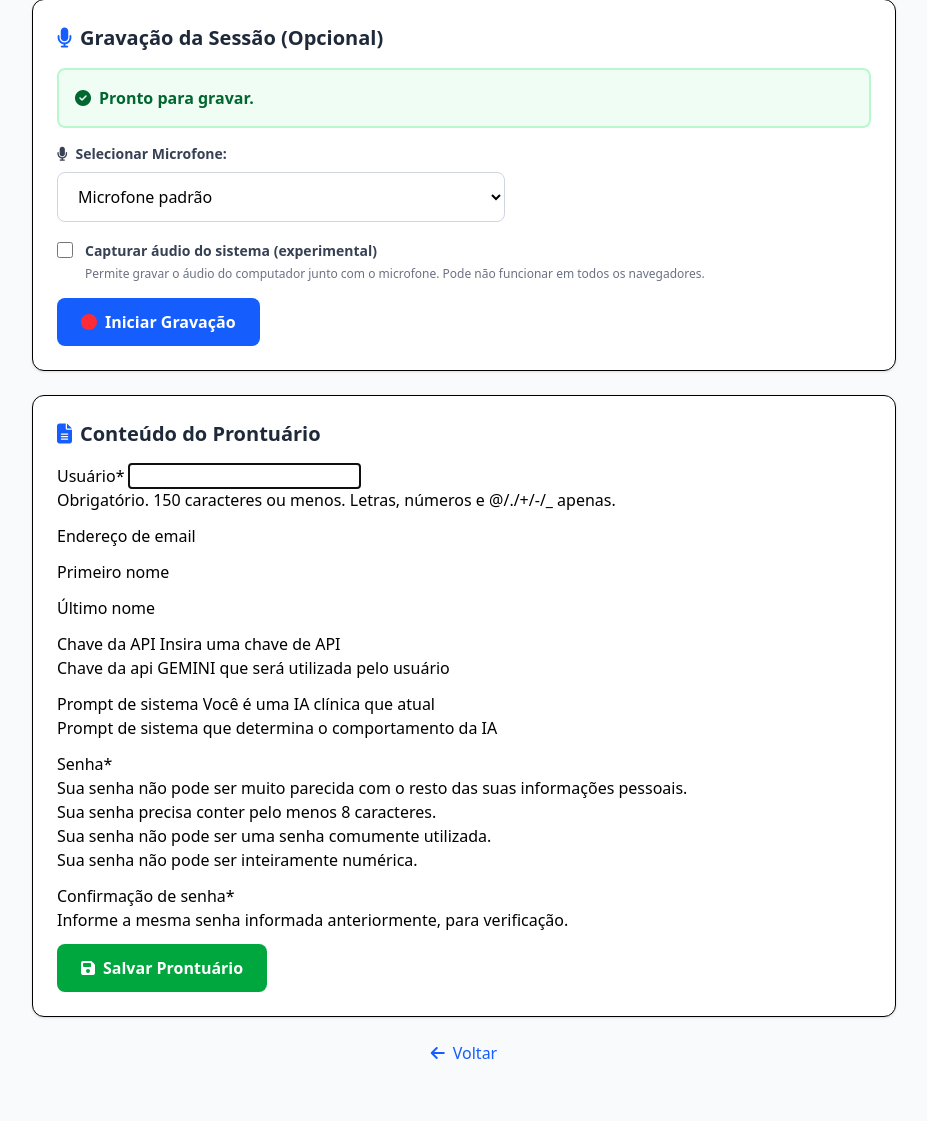
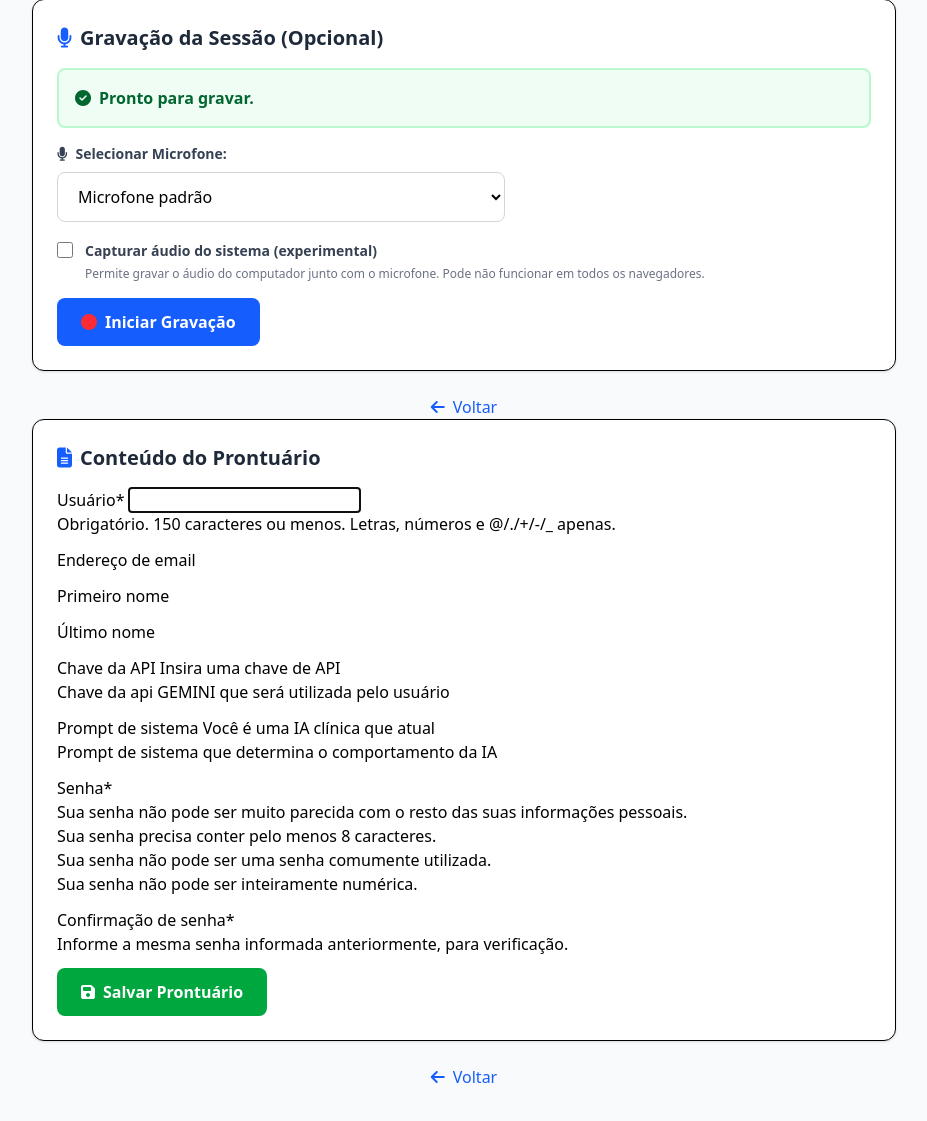
Before and after one commit to psifabiohenrique/psi-assist-backend, a Django app: template src/psy_records/templates/psy_records/psyrecord_form.html in a window 1280 px wide. Shown: the part 341-1462 px from the top of the page, without its empty margins (176-1103 px from the left). Before the commit the page ends 1400 px from the top, so only its background shows below. Run offline with Django 5.2, Linux system fonts and the light colour scheme; the template is opened without the code that fills it: values that come from a table or form of the project are taken from there, others are empty; some libraries are stand-ins or nearby versions.

Commit message:
Added a top return button on psyrecord_form.

```diff
--- a/src/psy_records/templates/psy_records/psyrecord_form.html
+++ b/src/psy_records/templates/psy_records/psyrecord_form.html
@@ -197,6 +197,15 @@
         </div>
         {% endif %}
 
+        <!-- Navegação -->
+        <div class="text-center">
+            <a href="{% url 'patients:detail' patient.id %}"
+                class="inline-flex items-center space-x-2 text-blue-600 hover:text-blue-800 hover:scale-105 transition-transform duration-200">
+                <i class="fas fa-arrow-left"></i>
+                <span>Voltar</span>
+            </a>
+        </div>
+
         <!-- Formulário de Texto -->
         <div class="form-section bg-white p-6 border rounded-xl shadow-sm mb-6">
             <h3 class="text-xl font-semibold text-gray-800 mb-4 flex items-center space-x-2">
```
